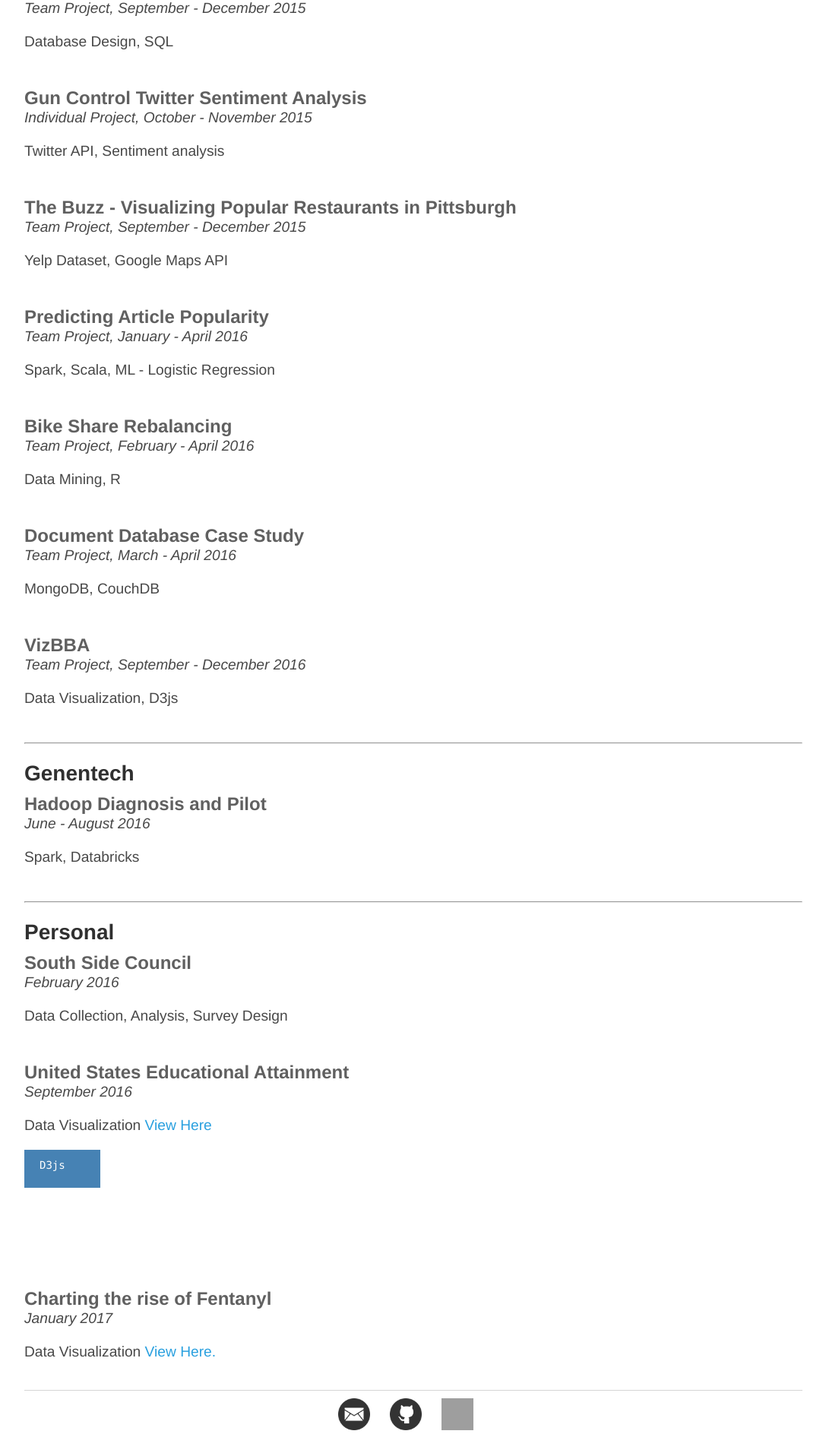
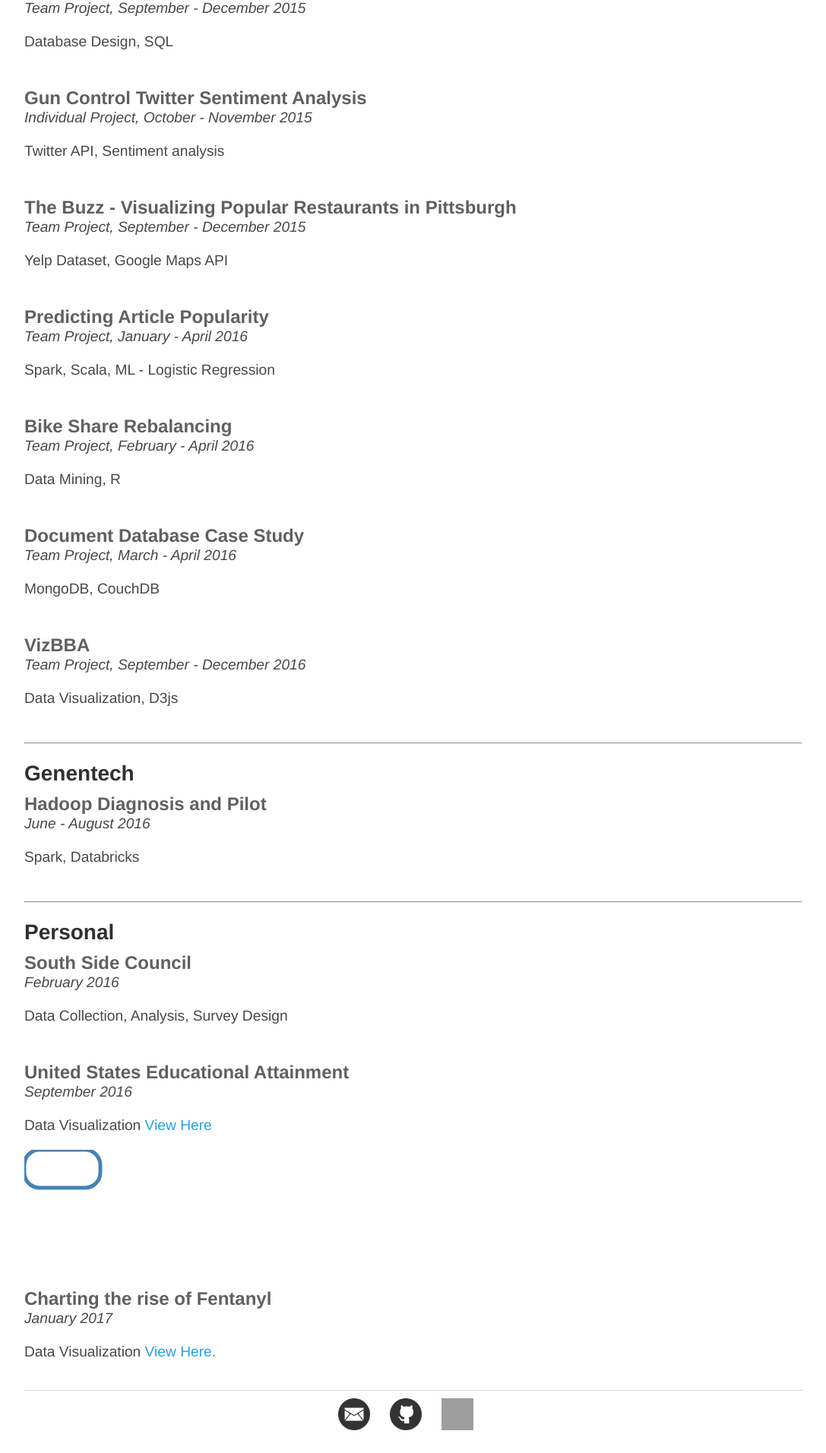
Before and after one commit to NeilBardhan/neilbardhan.github.io, a Jekyll site: the page built from projects/index.html, in a window 1280 px wide. Shown: the part 1572-3484 px from the top of the page at 76% size, without its empty margins (96-1183 px from the left). Built offline with Jekyll 4.4.1, drawn with Linux system fonts in a browser that asks for light colours; grey boxes are pictures that could not be loaded.

Commit message:
Update index.html

```diff
--- a/projects/index.html
+++ b/projects/index.html
@@ -141,12 +141,11 @@
 		<p>Data Visualization <a href = "highschool.html">View Here</a> </p>
 		<svg xmlns="http://www.w3.org/2000/svg">
   			<g>
-    				<rect x="0" y="0" width="100" height="50" fill="steelblue"></rect>
+    				<rect x="0" y="0" rx="20" ry="20" width="100" height="50" style = "stroke:steelblue;stroke-width:5" fill="none"></rect>
     				<text x="20" y="25" font-family="Consolas,monaco,monospace" font-size="14" fill="White">D3js</text>
   			</g>
 		</svg>
 
-		<svg:path d="M0,0 L0,27 A3,3 0 0,0 3,30 L7,30 A3,3 0 0,0 10,27 L10,0 Z" />
 	</div>
 	<br>
 
```
